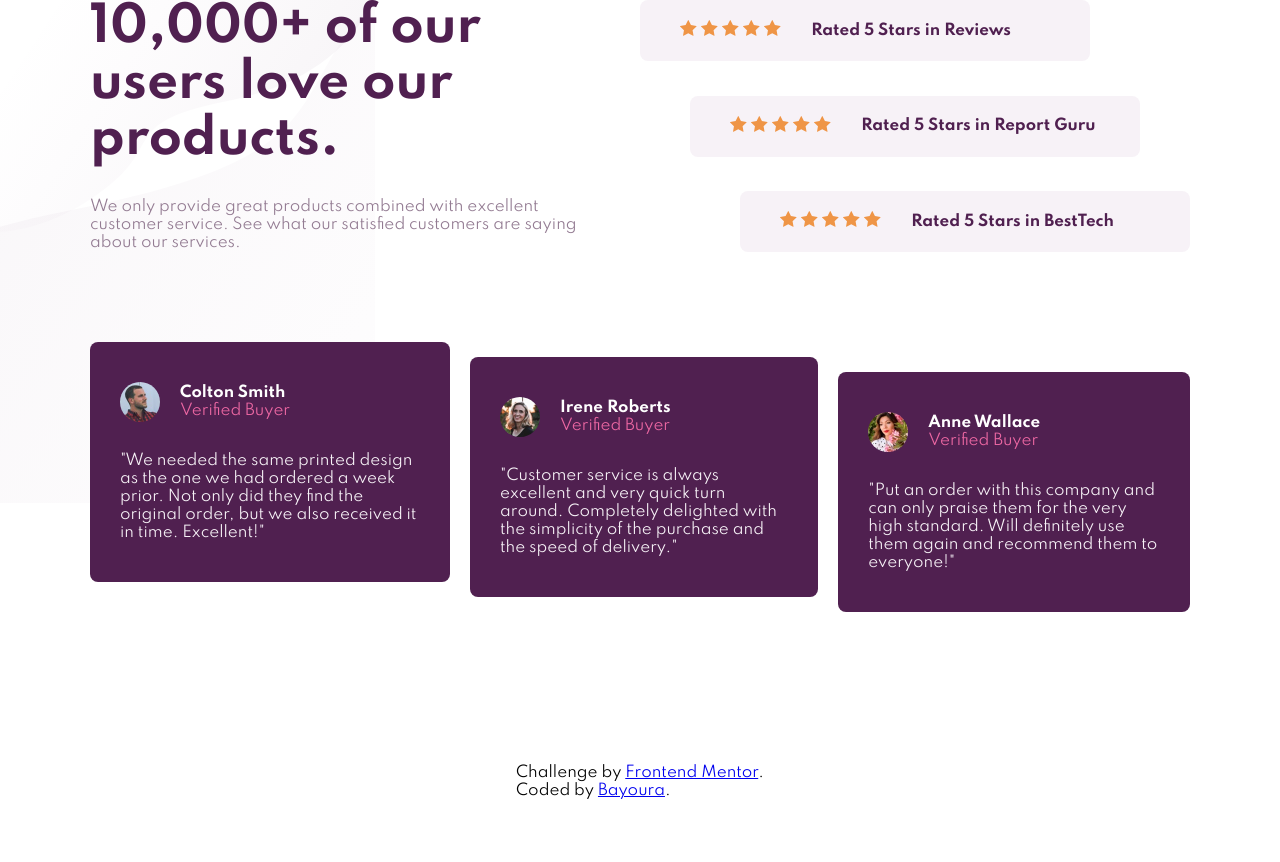
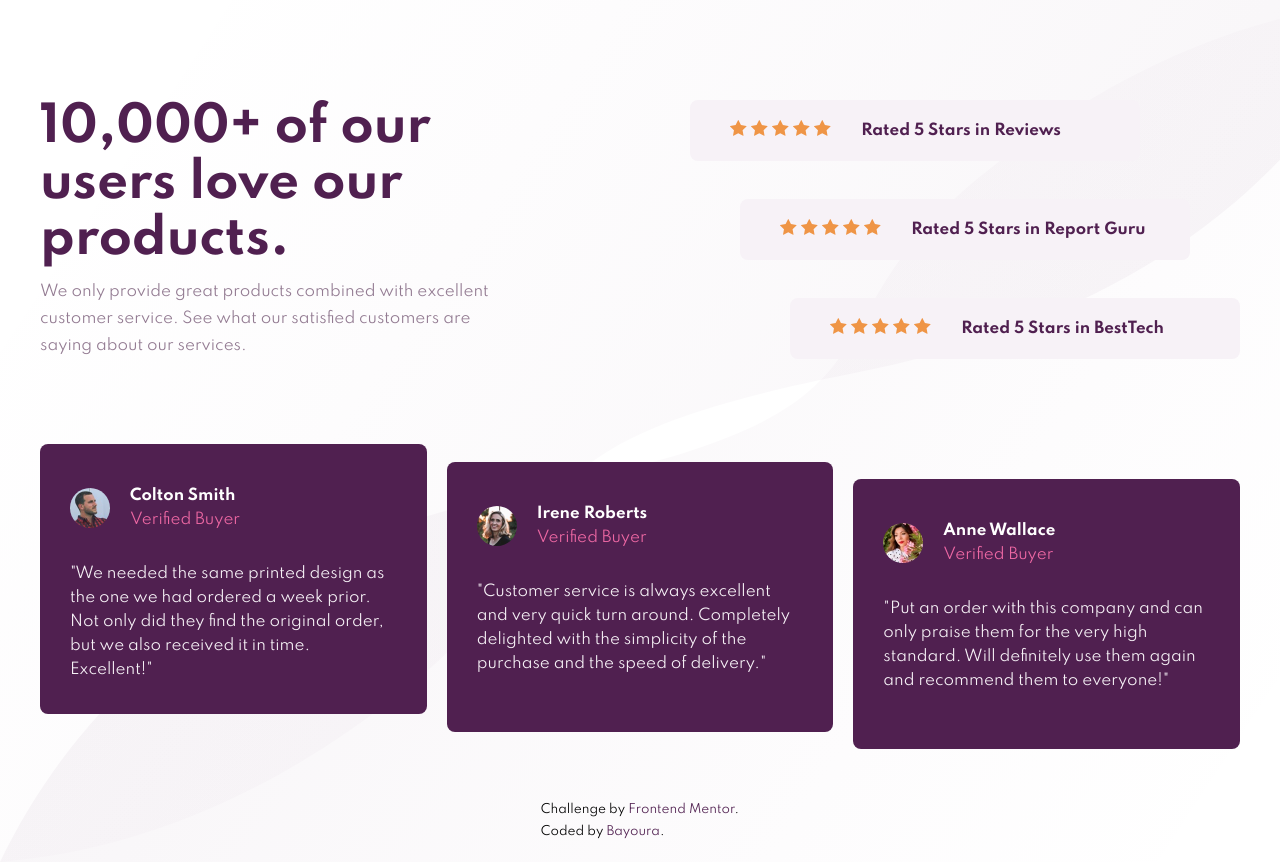
Before and after one commit to Bayoura/social-proof-section, a plain HTML site: page index.html in a window 1280 px wide. Before the commit the page ends 800 px from the top, so only its background shows below. Drawn offline with Linux system fonts and the light colour scheme.

Commit message:
edit main max-width, review-box sizes and rating-boxes

```diff
--- a/styles.css
+++ b/styles.css
@@ -43,6 +43,7 @@ h1 {
 .heading > p {
     color: var(--darkGrayMagenta);
     text-align: center;
+    line-height: 1.8;
 }
 
 .rating-container {
@@ -66,8 +67,9 @@ h1 {
 }
 
 .review-container {
+    display: flex;
+    line-height: 1.6;
     width: 100%;
-    display: flex;
     flex-direction: column;
     align-items: center;
     gap: 20px;
@@ -83,7 +85,6 @@ article {
     color: var(--lightGrayMagenta);
     border-radius: 8px;
     padding: 40px 30px;
-    max-width: 360px;
 }
 
 article > header {
@@ -104,48 +105,72 @@ span {
     font-weight: 400;
 }
 
+footer {
+    font-size: 0.75rem;
+    line-height: 1.8;
+    margin: 50px 0 20px 0;
+}
 
-.attribution {
-    font-size: 11px;
-    text-align: center;
-  }
-  .attribution a {
-    color: hsl(228, 45%, 44%);
-  }
+footer a {
+    color: var(--darkMagenta);
+    text-decoration: none;
+}
+
+footer a:hover {
+    text-decoration: underline;
+    text-underline-offset: 3px;
+}
+
+footer a:active {
+    border: 2px dotted var(--pink);
+}
 
 
-  @media (min-width: 870px) {
+  @media (min-width: 1040px) {
+
+    body {
+        background-image: url(images/bg-pattern-top-desktop.svg), url(images/bg-pattern-bottom-desktop.svg);
+        background-size: cover;
+        background-repeat: no-repeat;
+    }
 
     main {
-        max-width: 1100px;
-        margin: 0 40px;
+        max-width: 1200px;
+        margin: 100px 40px 0 40px;
     }
 
     h1 {
+        max-width: 450px;
         font-size: 3rem;
         margin-top: 0;
+        margin-bottom: 10px;
     }
 
     h1, .heading > p {
         text-align: left;
+        max-width: 480px;
     }
 
     .desktop-top {
         display: flex;
+        justify-content: space-between;
         gap: 60px;
-        margin-bottom: 60px;
+        margin-bottom: 50px;
     }
 
     .rating-container {
         min-width: 50%;
         margin: 0;
         justify-content: space-between;
+        align-items: flex-end;
     }
 
     .rating {
         display: flex;
         gap: 30px;
         align-items: center;
+        margin-left: 60px;
+        width: 100%;
         max-width: 450px;
     }
 
@@ -154,12 +179,12 @@ span {
         margin-left: 40px;
     }
 
-    .rating-2 {
-        margin-left: 50px;
+    .rating-1 {
+        margin-right: 100px;
     }
 
-    .rating-3 {
-        margin-left: 100px;
+    .rating-2 {
+        margin-right: 50px;
     }
 
     .review-container {
@@ -168,7 +193,8 @@ span {
     }
 
     article {
-        height: 240px;
+        width: 85%;
+        height: 270px;
     }
 
     .profile-img {
@@ -176,10 +202,12 @@ span {
     }
 
     .review-2 {
-        margin-top: 30px;
+        margin-top: 35px;
     }
 
     .review-3 {
-        margin-top: 60px;
+        margin-top: 70px;
     }
 }
+
+/* ratings länger machen? weiteren breakpoint einfügen -> schriftgröße anpassen, boxgrößen anpassen und reviewboxen kleiner machen */
```
